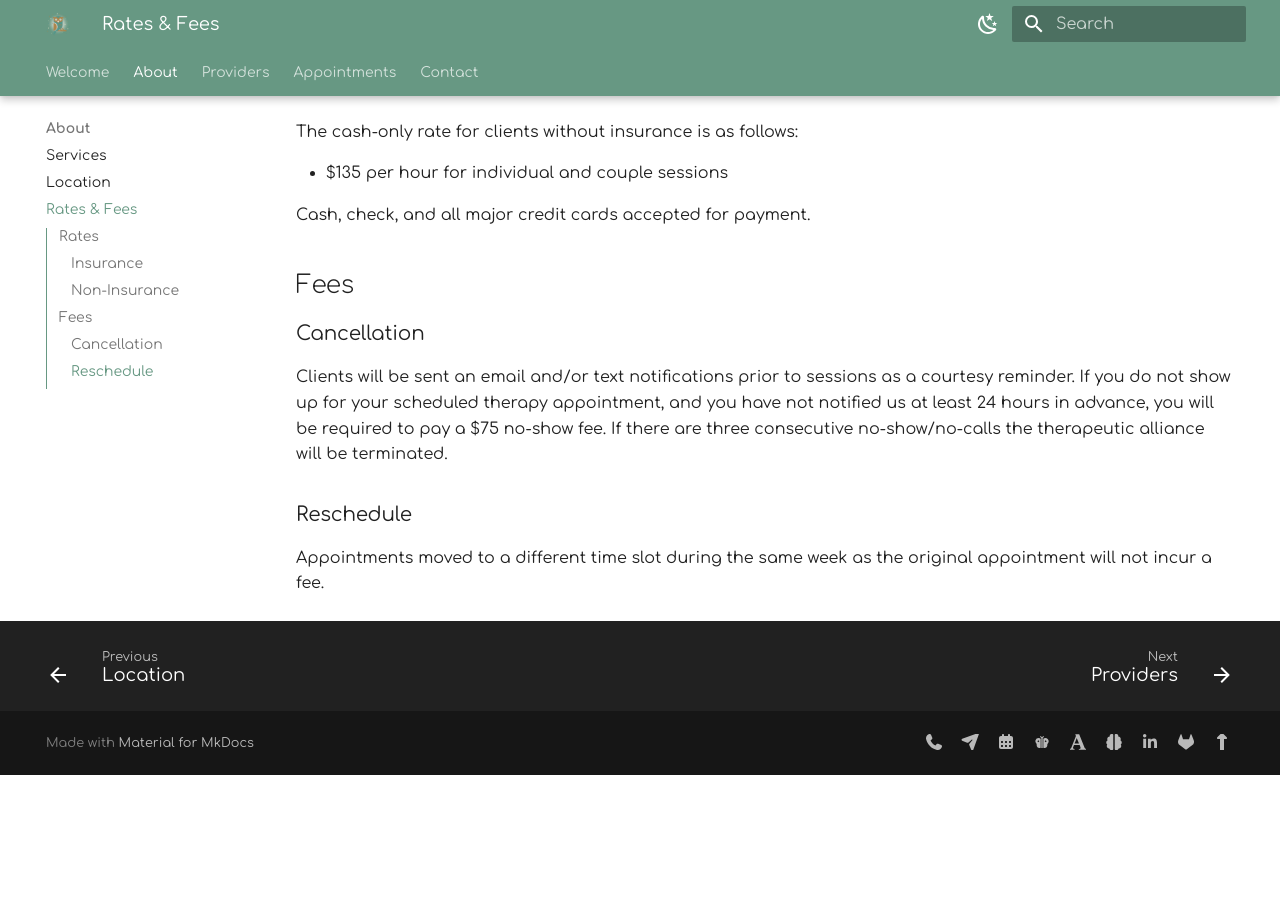
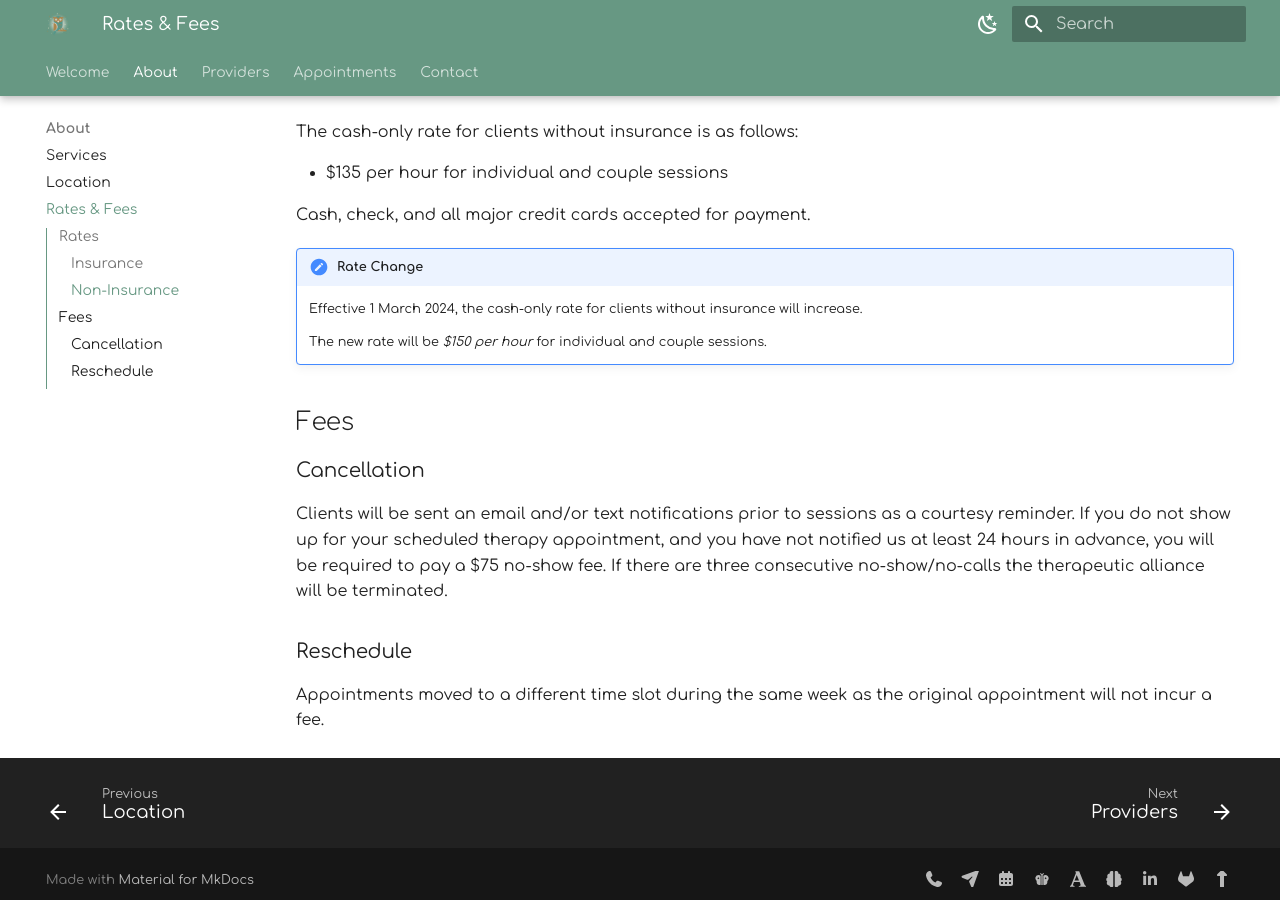
Before and after one commit to motm-therapy/website, an MkDocs documentation site: the page built from docs/rates.md, in a window 1280 px wide and 900 px high, scrolled down 1570 px. Built offline with MkDocs 1.6.1 and Material for MkDocs 9.7.7, drawn with Linux system fonts in a browser that asks for light colours; plug-ins that fetch from the network failed and are left out; before the commit the page ends 2345 px from its top, so only the background shows below that.

Commit message:
Update rates.md

```diff
--- a/docs/rates.md
+++ b/docs/rates.md
@@ -55,6 +55,12 @@ The cash-only rate for clients without insurance is as follows:
 
 Cash, check, and all major credit cards accepted for payment.
 
+!!! note "Rate Change"
+
+    Effective 1 March 2024, the cash-only rate for clients without insurance will increase.
+
+    The new rate will be *$150 per hour* for individual and couple sessions.
+
 ## Fees
 
 ### Cancellation
```
